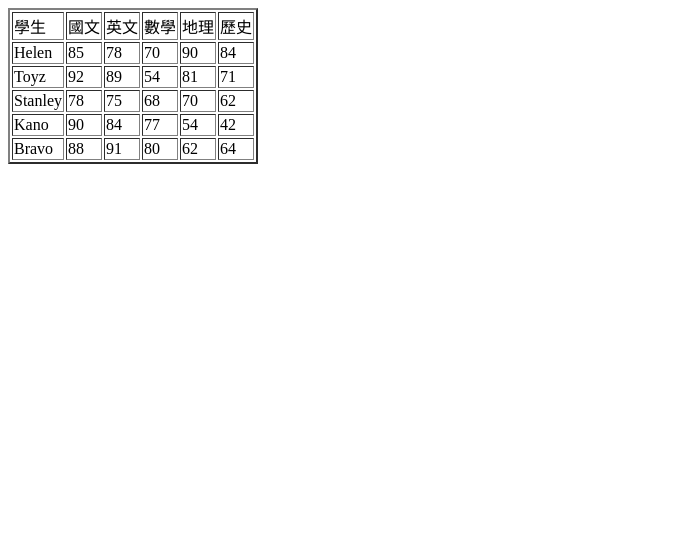
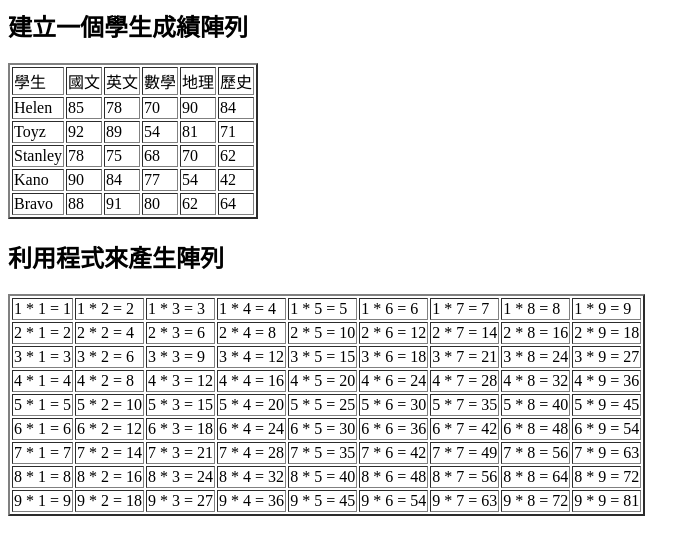
Before and after one commit to HelloCodeman/2023-PHP-Class, a PHP site: page /array_pra1.php in a window 1280 px wide. Shown: the top 555 px of the page, without its empty margins (0-700 px from the left). Run offline with PHP 8.4, Linux system fonts and the light colour scheme.

Commit message:
arraypra2

```diff
--- a/20231023/array_pra1.php
+++ b/20231023/array_pra1.php
@@ -1,3 +1,5 @@
+<h2>建立一個學生成績陣列</h2>
+
 <?php
 
 /*
@@ -44,3 +46,36 @@ foreach ($student_grades as $student => $grades) {
 }
 echo "</table>";
 ?>
+
+<h2>利用程式來產生陣列</h2>
+
+<?php
+
+$nine=[];
+
+for($j=1;$j<=9;$j++){
+
+    for($i=1;$i<=9;$i++){
+    $nine[]= " $j * $i = ".($j * $i) ;
+    }
+}
+// print_r($nine);
+
+echo "<table border='2'>";
+
+foreach($nine as $idx => $value){
+    if($idx%9==0){
+
+    echo "<tr>";
+    echo "<td>$value</td>";
+    }else if($idx%9==8){
+        echo "<td>$value</td>
+        </td>";
+    }else{
+        echo "<td>$value</td>";
+    }
+
+}
+echo "</table>";
+
+?>
```
